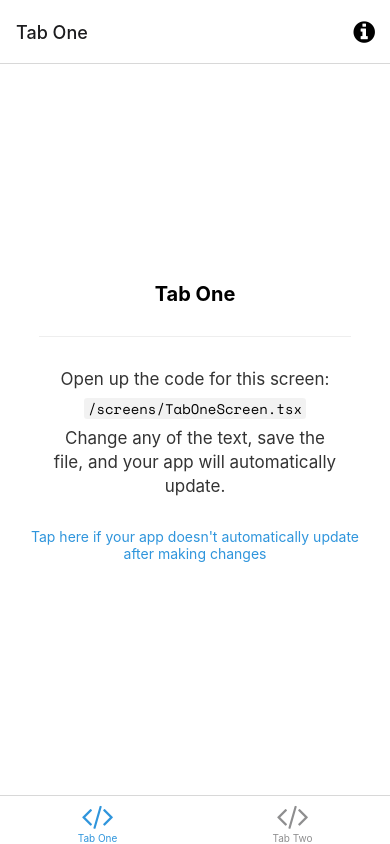
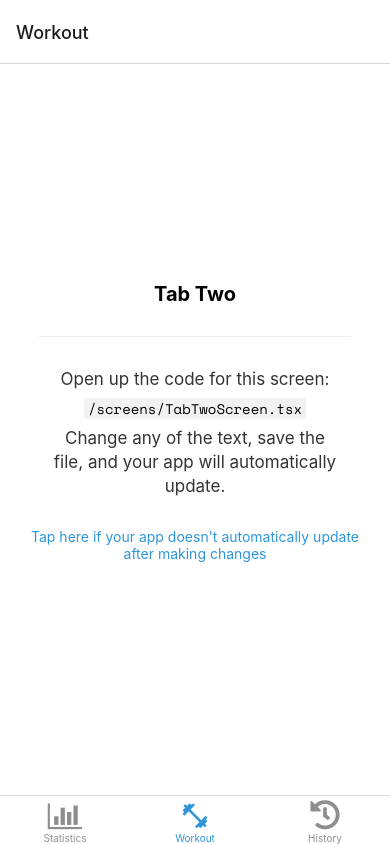
Before and after one commit to derekdkim/open-workout-tracker, a React Native app: screen /Workout in a window 390 px wide. Built offline with nearby package versions, Linux system fonts and the light colour scheme; what expo-linking would draw is missing.

Commit message:
Structured bottom nav components

```diff
--- /dev/null
+++ b/constants/IconSource.ts
@@ -0,0 +1,11 @@
+/**
+ * Icon sources being used in this project
+*/
+enum IconSource {
+    "FontAwesome",
+    "FontAwesome5",
+    "MaterialCommunityIcons",
+    "MaterialIcons",
+}
+
+export default IconSource;
--- /dev/null
+++ b/navigation/BottomTabNavigator.tsx
@@ -0,0 +1,71 @@
+import { Pressable } from 'react-native';
+import { FontAwesome } from '@expo/vector-icons';
+import { createBottomTabNavigator } from '@react-navigation/bottom-tabs';
+
+import TabOneScreen from '../screens/TabOneScreen';
+import TabTwoScreen from '../screens/TabTwoScreen';
+
+import TabBarIcon from './components/TabBarIcon';
+import Colors from '../constants/Colors';
+import IconSource from '../constants/IconSource';
+import useColorScheme from '../hooks/useColorScheme';
+import { RootTabParamList, RootTabScreenProps } from '../types';
+
+/**
+ * A bottom tab navigator displays tab buttons on the bottom of the display to switch screens.
+ * https://reactnavigation.org/docs/bottom-tab-navigator
+ */
+ const BottomTab = createBottomTabNavigator<RootTabParamList>();
+
+ function BottomTabNavigator() {
+   const colorScheme = useColorScheme();
+
+   return (
+     <BottomTab.Navigator
+       initialRouteName="Statistics"
+       screenOptions={{
+         tabBarActiveTintColor: Colors[colorScheme].tint,
+       }}>
+       <BottomTab.Screen
+         name="Statistics"
+         component={TabOneScreen}
+         options={({ navigation }: RootTabScreenProps<'Statistics'>) => ({
+           title: 'Statistics',
+           tabBarIcon: ({ color }) => <TabBarIcon name="bar-chart" color={color} source={IconSource.FontAwesome} />,
+           headerRight: () => (
+             <Pressable
+               onPress={() => navigation.navigate('Modal')}
+               style={({ pressed }) => ({
+                 opacity: pressed ? 0.5 : 1,
+               })}>
+               <FontAwesome
+                 name="info-circle"
+                 size={25}
+                 color={Colors[colorScheme].text}
+                 style={{ marginRight: 15 }}
+               />
+             </Pressable>
+           ),
+         })}
+       />
+       <BottomTab.Screen
+         name="Workout"
+         component={TabTwoScreen}
+         options={{
+           title: 'Workout',
+           tabBarIcon: ({ color }) => <TabBarIcon name="dumbbell" color={color} source={IconSource.MaterialCommunityIcons} />,
+         }}
+       />
+       <BottomTab.Screen
+         name="History"
+         component={TabTwoScreen}
+         options={{
+           title: 'History',
+           tabBarIcon: ({ color }) => <TabBarIcon name="history" color={color} source={IconSource.FontAwesome5} />,
+         }}
+       />
+     </BottomTab.Navigator>
+   );
+ }
+
+ export default BottomTabNavigator;
--- a/navigation/LinkingConfiguration.ts
+++ b/navigation/LinkingConfiguration.ts
@@ -15,16 +15,21 @@ const linking: LinkingOptions<RootStackParamList> = {
     screens: {
       Root: {
         screens: {
-          TabOne: {
+          Statistics: {
             screens: {
               TabOneScreen: 'one',
             },
           },
-          TabTwo: {
+          Workout: {
             screens: {
               TabTwoScreen: 'two',
             },
           },
+          History: {
+            screens: {
+              TabThreeScreen: 'three',
+            },
+          }
         },
       },
       Modal: 'modal',
--- /dev/null
+++ b/navigation/RootNavigator.tsx
@@ -0,0 +1,27 @@
+import { createNativeStackNavigator } from '@react-navigation/native-stack';
+
+import { RootStackParamList } from '../types';
+import BottomTabNavigator from './BottomTabNavigator';
+
+import ModalScreen from '../screens/ModalScreen';
+import NotFoundScreen from '../screens/NotFoundScreen';
+
+/**
+ * A root stack navigator is often used for displaying modals on top of all other content.
+ * https://reactnavigation.org/docs/modal
+ */
+const Stack = createNativeStackNavigator<RootStackParamList>();
+
+function RootNavigator() {
+   return (
+     <Stack.Navigator>
+       <Stack.Screen name="Root" component={BottomTabNavigator} options={{ headerShown: false }} />
+       <Stack.Screen name="NotFound" component={NotFoundScreen} options={{ title: 'Oops!' }} />
+       <Stack.Group screenOptions={{ presentation: 'modal' }}>
+         <Stack.Screen name="Modal" component={ModalScreen} />
+       </Stack.Group>
+     </Stack.Navigator>
+   );
+ }
+
+ export default RootNavigator;
--- /dev/null
+++ b/navigation/components/TabBarIcon.tsx
@@ -0,0 +1,31 @@
+import * as React from "react";
+import { FontAwesome, FontAwesome5, MaterialCommunityIcons, MaterialIcons } from '@expo/vector-icons';
+import IconSource from "../../constants/IconSource";
+
+/**
+ * Icon sources being used in this app
+*/
+
+
+ function TabBarIcon({source, ...props}: {
+    name: React.ComponentProps<typeof FontAwesome | typeof FontAwesome5>['name'];
+    color: string;
+    source: IconSource
+  }) {
+      switch (source) {
+            case IconSource.FontAwesome:
+                return <FontAwesome size={30} style={{ marginBottom: -3 }} {...props} />;
+                break;
+            case IconSource.FontAwesome5:
+                return <FontAwesome5 size={30} style={{ marginBottom: -3 }} {...props} />;
+                break;
+            case IconSource.MaterialCommunityIcons:
+                return <MaterialCommunityIcons size={30} style={{ marginBottom: -3 }} {...props} />;
+                break;
+            case IconSource.MaterialIcons:
+                return <MaterialIcons size={30} style={{ marginBottom: -3 }} {...props} />;
+                break;
+      }
+  }
+
+export default TabBarIcon;
--- a/navigation/index.tsx
+++ b/navigation/index.tsx
@@ -3,20 +3,11 @@
  * https://reactnavigation.org/docs/getting-started
  *
  */
-import { FontAwesome } from '@expo/vector-icons';
-import { createBottomTabNavigator } from '@react-navigation/bottom-tabs';
 import { NavigationContainer, DefaultTheme, DarkTheme } from '@react-navigation/native';
-import { createNativeStackNavigator } from '@react-navigation/native-stack';
 import * as React from 'react';
-import { ColorSchemeName, Pressable } from 'react-native';
+import { ColorSchemeName } from 'react-native';
 
-import Colors from '../constants/Colors';
-import useColorScheme from '../hooks/useColorScheme';
-import ModalScreen from '../screens/ModalScreen';
-import NotFoundScreen from '../screens/NotFoundScreen';
-import TabOneScreen from '../screens/TabOneScreen';
-import TabTwoScreen from '../screens/TabTwoScreen';
-import { RootStackParamList, RootTabParamList, RootTabScreenProps } from '../types';
+import RootNavigator from './RootNavigator';
 import LinkingConfiguration from './LinkingConfiguration';
 
 export default function Navigation({ colorScheme }: { colorScheme: ColorSchemeName }) {
@@ -28,80 +19,3 @@ export default function Navigation({ colorScheme }: { colorScheme: ColorSchemeNa
     </NavigationContainer>
   );
 }
-
-/**
- * A root stack navigator is often used for displaying modals on top of all other content.
- * https://reactnavigation.org/docs/modal
- */
-const Stack = createNativeStackNavigator<RootStackParamList>();
-
-function RootNavigator() {
-  return (
-    <Stack.Navigator>
-      <Stack.Screen name="Root" component={BottomTabNavigator} options={{ headerShown: false }} />
-      <Stack.Screen name="NotFound" component={NotFoundScreen} options={{ title: 'Oops!' }} />
-      <Stack.Group screenOptions={{ presentation: 'modal' }}>
-        <Stack.Screen name="Modal" component={ModalScreen} />
-      </Stack.Group>
-    </Stack.Navigator>
-  );
-}
-
-/**
- * A bottom tab navigator displays tab buttons on the bottom of the display to switch screens.
- * https://reactnavigation.org/docs/bottom-tab-navigator
- */
-const BottomTab = createBottomTabNavigator<RootTabParamList>();
-
-function BottomTabNavigator() {
-  const colorScheme = useColorScheme();
-
-  return (
-    <BottomTab.Navigator
-      initialRouteName="TabOne"
-      screenOptions={{
-        tabBarActiveTintColor: Colors[colorScheme].tint,
-      }}>
-      <BottomTab.Screen
-        name="TabOne"
-        component={TabOneScreen}
-        options={({ navigation }: RootTabScreenProps<'TabOne'>) => ({
-          title: 'Tab One',
-          tabBarIcon: ({ color }) => <TabBarIcon name="code" color={color} />,
-          headerRight: () => (
-            <Pressable
-              onPress={() => navigation.navigate('Modal')}
-              style={({ pressed }) => ({
-                opacity: pressed ? 0.5 : 1,
-              })}>
-              <FontAwesome
-                name="info-circle"
-                size={25}
-                color={Colors[colorScheme].text}
-                style={{ marginRight: 15 }}
-              />
-            </Pressable>
-          ),
-        })}
-      />
-      <BottomTab.Screen
-        name="TabTwo"
-        component={TabTwoScreen}
-        options={{
-          title: 'Tab Two',
-          tabBarIcon: ({ color }) => <TabBarIcon name="code" color={color} />,
-        }}
-      />
-    </BottomTab.Navigator>
-  );
-}
-
-/**
- * You can explore the built-in icon families and icons on the web at https://icons.expo.fyi/
- */
-function TabBarIcon(props: {
-  name: React.ComponentProps<typeof FontAwesome>['name'];
-  color: string;
-}) {
-  return <FontAwesome size={30} style={{ marginBottom: -3 }} {...props} />;
-}
--- a/types.tsx
+++ b/types.tsx
@@ -25,8 +25,9 @@ export type RootStackScreenProps<Screen extends keyof RootStackParamList> = Nati
 >;
 
 export type RootTabParamList = {
-  TabOne: undefined;
-  TabTwo: undefined;
+  Statistics: undefined;
+  Workout: undefined;
+  History: undefined;
 };
 
 export type RootTabScreenProps<Screen extends keyof RootTabParamList> = CompositeScreenProps<
```
